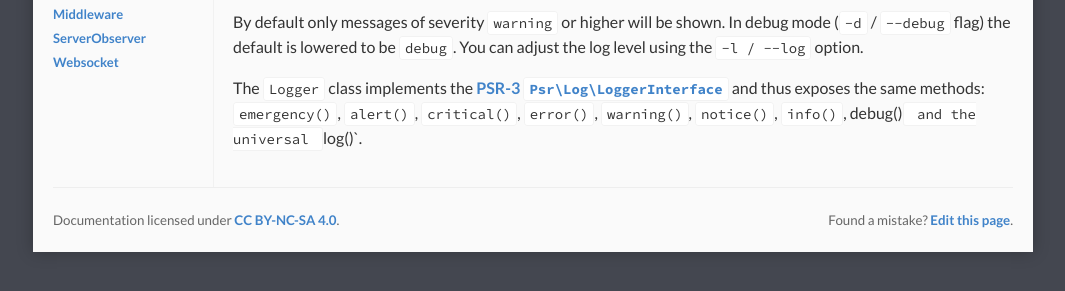
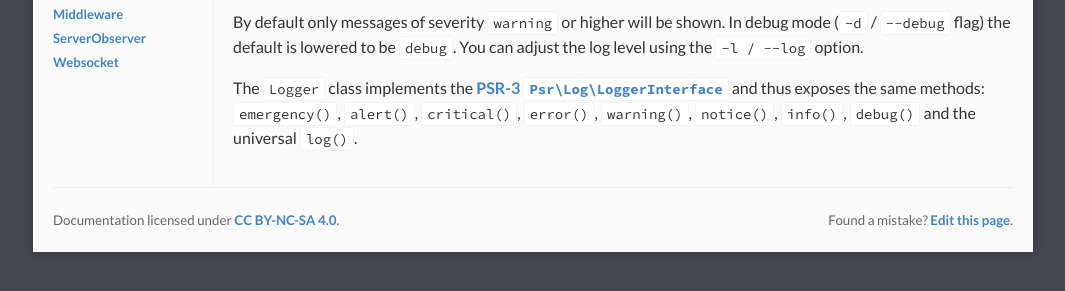
Before and after one commit to amphp/amphp.github.io, a Jekyll site: the page built from docs/aerys/logger.md, in a window 1280 px wide. Shown: the part 511-802 px from the top of the page, without its empty margins (107-1172 px from the left). Built offline with Jekyll 4.4.1, drawn with Linux system fonts in a browser that asks for light colours; nearby versions of some CDN libraries.

Commit message:
fixed typo

```diff
--- a/docs/aerys/logger.md
+++ b/docs/aerys/logger.md
@@ -14,4 +14,4 @@ The only way to receive the `Logger` instance is to implement [`Bootable`](boota
 
 By default only messages of severity `warning` or higher will be shown. In debug mode (`-d` / `--debug` flag) the default is lowered to be `debug`. You can adjust the log level using the `-l / --log` option.
 
-The `Logger` class implements the [PSR-3 `Psr\Log\LoggerInterface`](http://www.php-fig.org/psr/psr-3/#3-psr-log-loggerinterface) and thus exposes the same methods: `emergency()`, `alert()`, `critical()`, `error()`, `warning()`, `notice()`, `info()`, debug()` and the universal `log()`.
+The `Logger` class implements the [PSR-3 `Psr\Log\LoggerInterface`](http://www.php-fig.org/psr/psr-3/#3-psr-log-loggerinterface) and thus exposes the same methods: `emergency()`, `alert()`, `critical()`, `error()`, `warning()`, `notice()`, `info()`, `debug()` and the universal `log()`.
```
